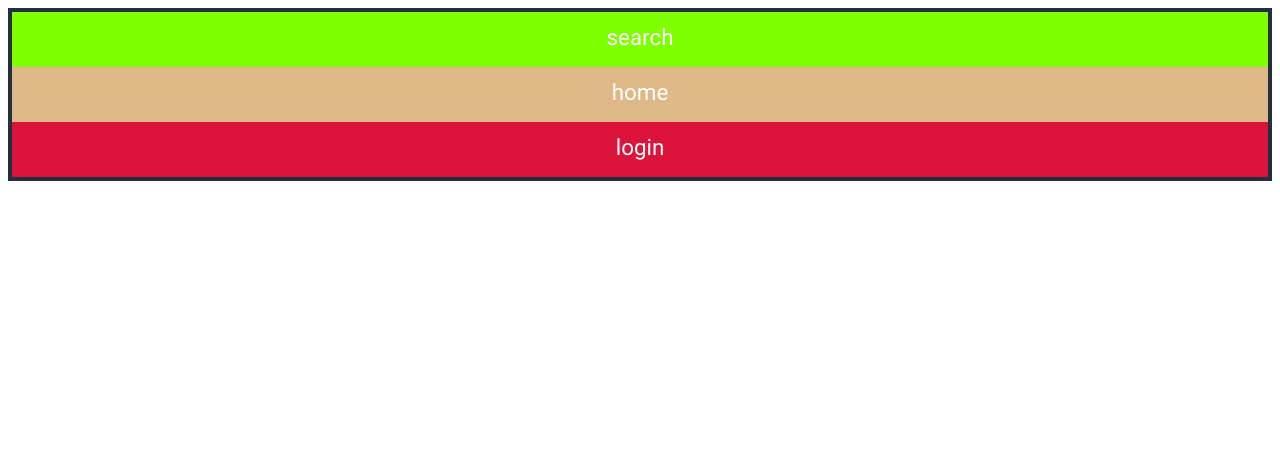
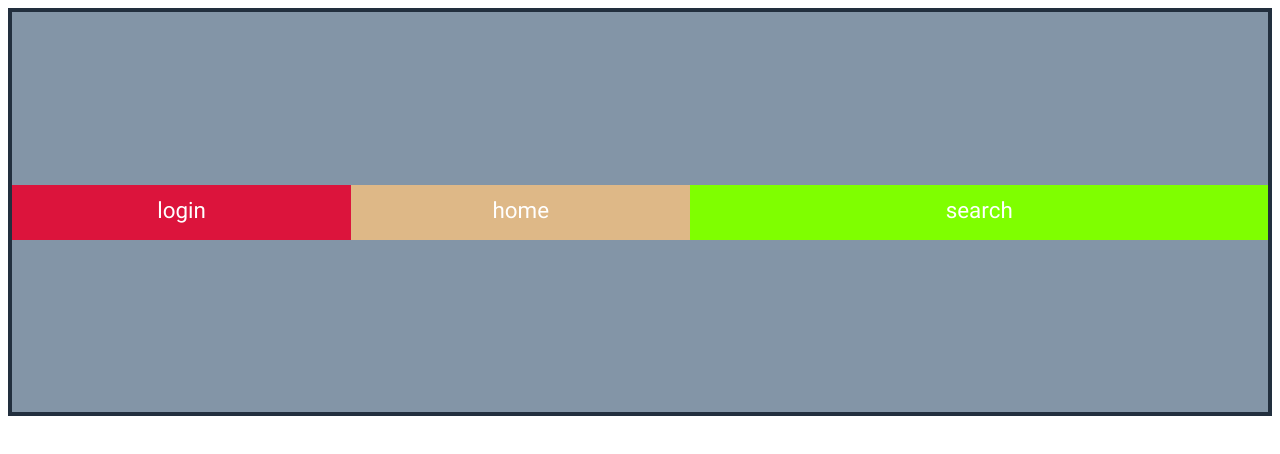
Before and after one commit to Mobileabi7/FlexBox-Exercise, a plain HTML site: page index.html in a window 1280 px wide. Drawn offline with Linux system fonts and the light colour scheme.

Commit message:
compleated

```diff
--- a/flex.css
+++ b/flex.css
@@ -0,0 +1,34 @@
+.container{
+    display: flex;
+    flex-direction: row;
+    /* justify-content: center; */
+    /* justify-content: space-between ; */
+    /* align-items: flex-end; */
+    align-items: center;
+    justify-content: center;
+}
+.search{
+    /* flex: 2; */
+    order: 1;
+    flex-grow: 3;
+    flex-shrink: 1;
+    flex-basis: 200px;
+
+}
+.home{
+    /* flex: 1; */
+    order: 0;
+    flex-grow: 1;
+    flex-shrink: 1;
+    flex-basis: 200px;
+
+}
+.login{
+    /* flex: 1; */
+    /* margin-left: auto; */
+    order: -1;
+    flex-grow: 1;
+    flex-shrink: 5;
+    flex-basis: 200px;
+
+}
--- a/main.css
+++ b/main.css
@@ -14,6 +14,7 @@ body{
 .container{
     background-color: #8395a7;
     border: 4px solid #222f3e;
+    height: 400px;
 }
 .container > div {
     font-size: 1.4em;
```
